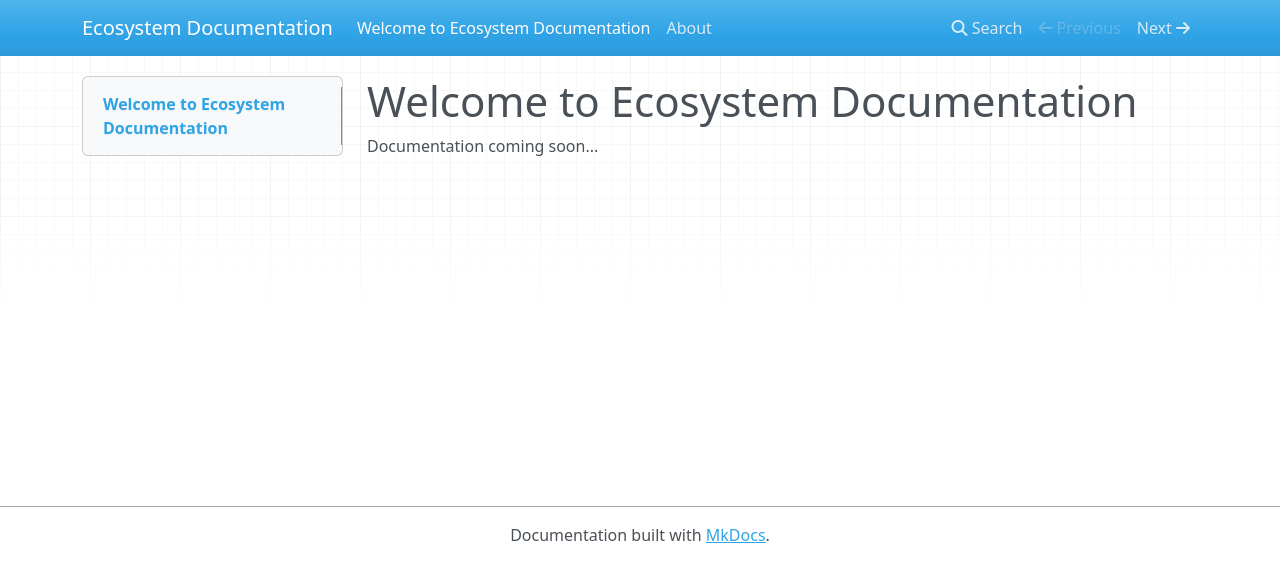
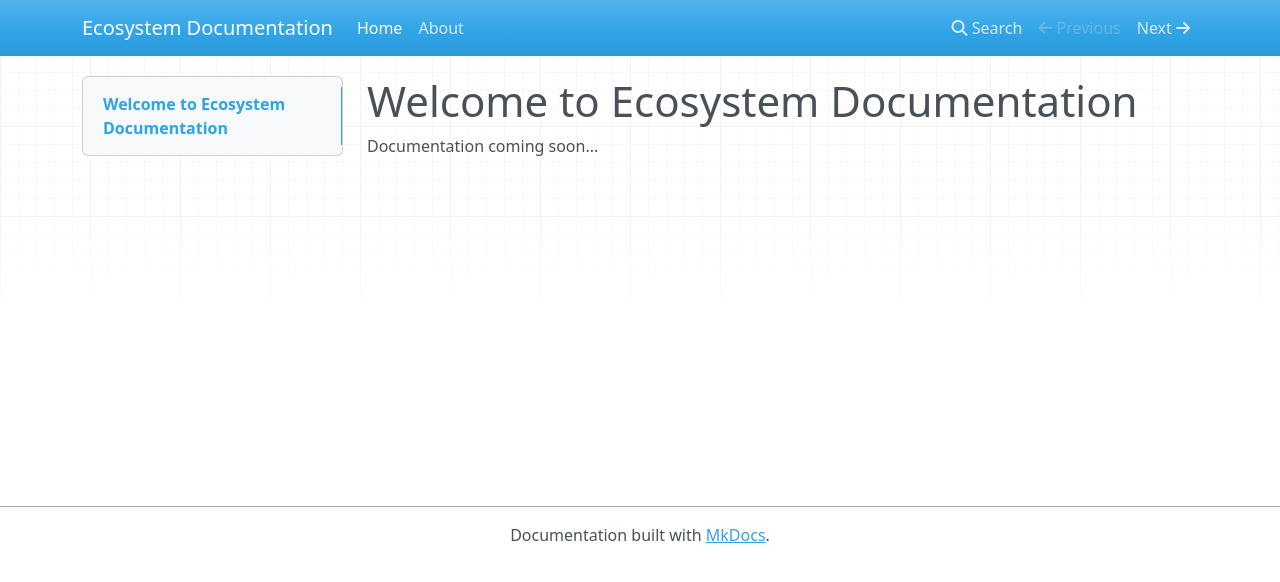
Before and after one commit to cloudogu/ecosystem, an MkDocs documentation site: the page built from docs/docs/index.md, in a window 1280 px wide. Shown: the top 582 px of the page. Built offline with MkDocs 1.6.1, drawn with Linux system fonts in a browser that asks for light colours; nearby versions of some CDN libraries; old or Windows-style settings are respelled for this version of MkDocs; part of the change alters nothing that is shown.

```diff
--- a/docs/mkdocs.yml
+++ b/docs/mkdocs.yml
@@ -1 +1,4 @@
 site_name: Ecosystem Documentation
+pages:
+- Home: index.md
+- About: about.md
```
